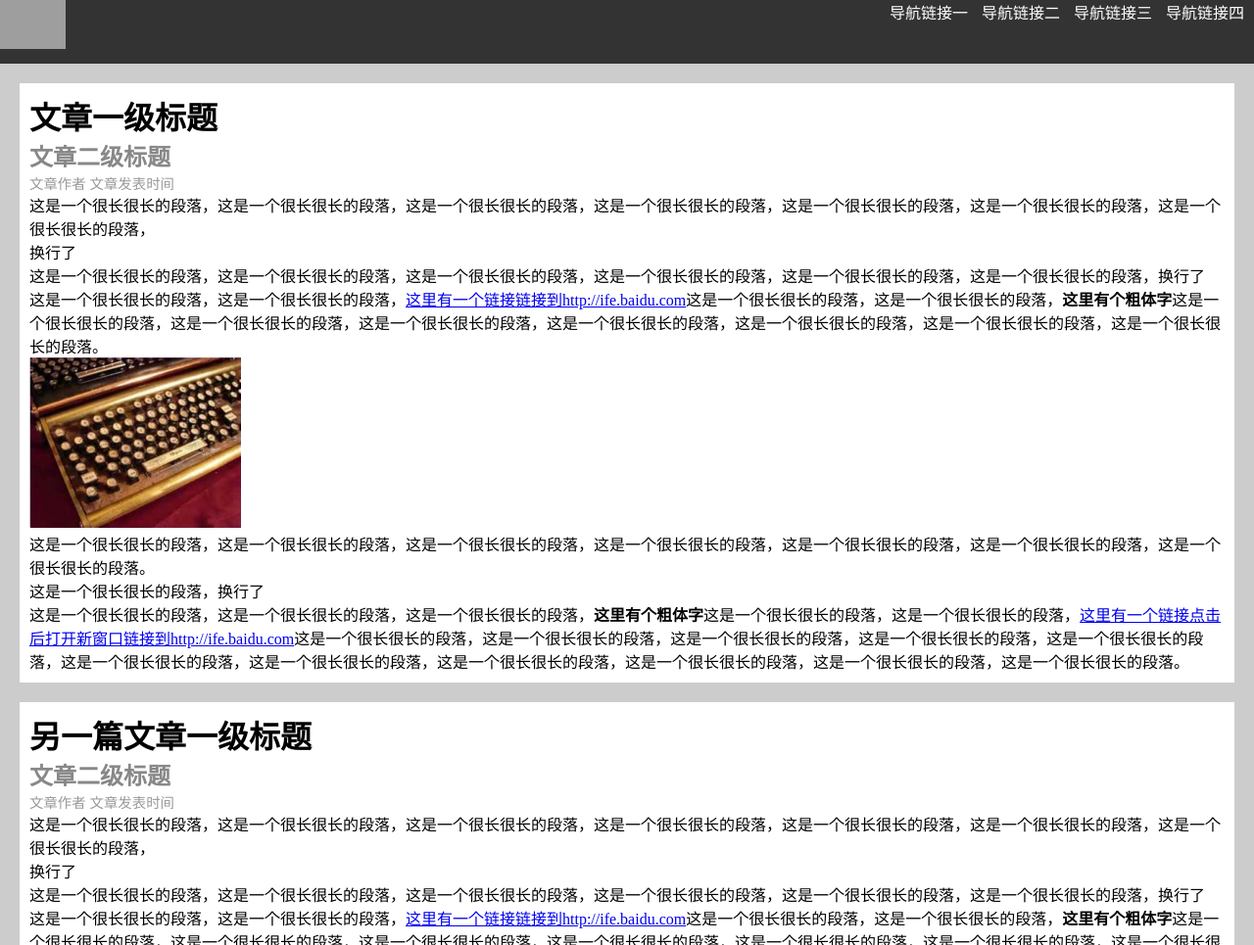
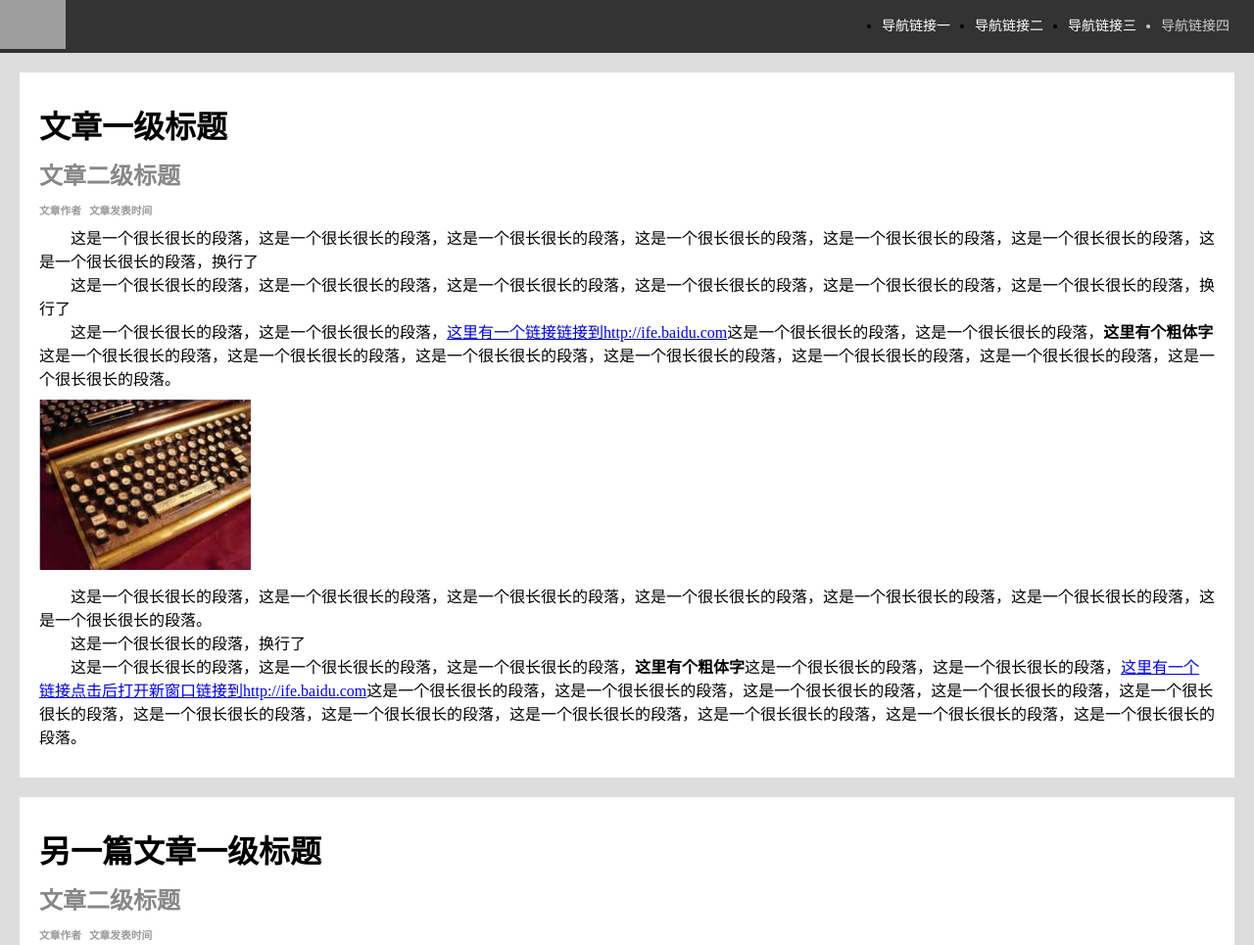
Before and after one commit to BigOrange1/scufe, a plain HTML site: page task2/task2.html in a window 1280 px wide. Shown: the top 965 px of the page at 98% size. Drawn offline with Linux system fonts and the light colour scheme; grey boxes are pictures that could not be loaded.

Commit message:
完善task2

```diff
--- a/task2/task2.html
+++ b/task2/task2.html
@@ -6,15 +6,19 @@
     <link rel="stylesheet" href="task2.css">
 </head>
 <body>
-<header id="navbar">
+<header class="nav-header">
+    <nav>
+        <div class="nav-logo">
             <img src="https://ss0.bdstatic.com/5aV1bjqh_Q23odCf/static/superman/img/logo/logo_white_fe6da1ec.png" alt="logo">
-    <nav>
+        </div>
+        <div class="nav-list">
             <ul>
                 <li><a href="">导航链接一</a></li>
                 <li><a href="">导航链接二</a></li>
                 <li><a href="">导航链接三</a></li>
                 <li class="active"><a href="">导航链接四</a></li>
             </ul>
+        </div>
     </nav>
 </header>
 
@@ -23,19 +27,19 @@
         <hgroup>
             <h1>文章一级标题</h1>
             <h2>文章二级标题</h2>
+            <h6>文章作者</h6><h6>文章发表时间</h6>
         </hgroup>
-        <span>文章作者</span>&nbsp;<span>文章发表时间</span>
     </header>
     <section>
-        <p>这是一个很长很长的段落，这是一个很长很长的段落，这是一个很长很长的段落，这是一个很长很长的段落，这是一个很长很长的段落，这是一个很长很长的段落，这是一个很长很长的段落，</p>
-
-        <p>换行了</p>
+        <p>这是一个很长很长的段落，这是一个很长很长的段落，这是一个很长很长的段落，这是一个很长很长的段落，这是一个很长很长的段落，这是一个很长很长的段落，这是一个很长很长的段落，换行了</p>
 
         <p>这是一个很长很长的段落，这是一个很长很长的段落，这是一个很长很长的段落，这是一个很长很长的段落，这是一个很长很长的段落，这是一个很长很长的段落，换行了</p>
 
         <p>这是一个很长很长的段落，这是一个很长很长的段落，<a href="http://ife.baidu.com">这里有一个链接链接到http://ife.baidu.com</a>这是一个很长很长的段落，这是一个很长很长的段落，<b>这里有个粗体字</b>这是一个很长很长的段落，这是一个很长很长的段落，这是一个很长很长的段落，这是一个很长很长的段落，这是一个很长很长的段落，这是一个很长很长的段落，这是一个很长很长的段落。
         </p>
+        <div>
             <img src="../image/task_1_1_1.png" alt="task_1_1_1">
+        </div>
 
         <p>这是一个很长很长的段落，这是一个很长很长的段落，这是一个很长很长的段落，这是一个很长很长的段落，这是一个很长很长的段落，这是一个很长很长的段落，这是一个很长很长的段落。</p>
 
@@ -51,8 +55,8 @@
         <hgroup>
             <h1>另一篇文章一级标题</h1>
             <h2>文章二级标题</h2>
+            <h6>文章作者</h6><h6>文章发表时间</h6>
         </hgroup>
-        <span>文章作者</span>&nbsp;<span>文章发表时间</span>
     </header>
     <section>
         <p>这是一个很长很长的段落，这是一个很长很长的段落，这是一个很长很长的段落，这是一个很长很长的段落，这是一个很长很长的段落，这是一个很长很长的段落，这是一个很长很长的段落，</p>
@@ -63,7 +67,9 @@
 
         <p>这是一个很长很长的段落，这是一个很长很长的段落，<a href="http://ife.baidu.com">这里有一个链接链接到http://ife.baidu.com</a>这是一个很长很长的段落，这是一个很长很长的段落，<b>这里有个粗体字</b>这是一个很长很长的段落，这是一个很长很长的段落，这是一个很长很长的段落，这是一个很长很长的段落，这是一个很长很长的段落，这是一个很长很长的段落，这是一个很长很长的段落。
         </p>
+        <div>
             <img src="../image/task_1_1_1.png" alt="task_1_1_1">
+        </div>
         <ul>
             <li>列表项目一</li>
             <li>列表项目二</li>
@@ -72,8 +78,12 @@
     </section>
 </article>
 <article>
-    <h2>图片</h2>
-
+    <header>
+        <hgroup>
+            <h1>图片</h1>
+        </hgroup>
+    </header>
+    <div>
         <figure>
             <figcaption>好看的图片</figcaption>
             <img src="../image/task_1_1_1.png" alt="task_1_1_1">
@@ -118,14 +128,16 @@
             <figcaption>好看的图片</figcaption>
             <img src="../image/task_1_1_1.png" alt="task_1_1_1">
         </figure>
+    </div>
+
 </article>
 <article>
     <header>
         <hgroup>
             <h1>最后一篇文章一级标题</h1>
             <h2>文章二级标题</h2>
+            <h6>文章作者</h6><h6>文章发表时间</h6>
         </hgroup>
-        <div><span>文章作者</span>&nbsp;<span>文章发表时间</span></div>
     </header>
 
     <ol>
@@ -180,7 +192,7 @@
         <div>
             <label for="email" class="left">请输入邮箱地址</label>
             <input class="right" type="email" id="email" placeholder="这是一个文本输入框">
-            <p  class="placeholder">邮箱地址请按要求格式输入</p>
+            <div  class="placeholder">邮箱地址请按要求格式输入</div>
         </div>
         <div>
             <label for="" class="left">请输入密码</label>
@@ -189,7 +201,7 @@
         <div>
             <label for="" class="left">请重复输入密码</label>
             <input class="right"  type="password" placeholder="这是一个文本输入框" value="12345678">
-            <p class="placeholder">密码请为6-16位英文数字</p>
+            <div class="placeholder">密码请为6-16位英文数字</div>
         </div>
         <div>
             <label class="left">性别</label>
--- a/task2/task2.less
+++ b/task2/task2.less
@@ -1,49 +1,63 @@
 @import "../stylesheets/base.css";
 body{
     font-family: "Microsoft YaHei";
-    background-color: #cccccc;
+    background-color: #ddd;
 }
-header#navbar{
-    height: 65px;
+.nav-header nav{
     background-color: #333;
-    img{
-        height: 50px;
+    .nav-logo{
+        display: inline-block;
+        img{
+            height: 50px;
+        }
     }
-    nav{
+    .nav-list{
         display: inline-block;
-        height: 50px;
         float: right;
         ul{
             display: inline-block;
+            margin-top: 15px;
             li{
-                display: inline-block;
-                margin-right:10px;
-                :hover, &.active {
-                    color: #cccccc;
-                }
+                font-size: 14px;
+                float: left;
+                margin-right:25px;
                 a{
                     text-decoration: none;
                     color: #ffffff;
+                }
+                &:hover , &.active {
+                    color: #cccccc;
+                    a{
+                        color: #cccccc;
+                    }
                 }
             }
         }
     }
 }
 
+p{
+    text-indent: 2em;
+}
+
 article,aside{
     margin:20px;
     background-color: #ffffff;
-    padding: 10px;
+    padding: 30px 20px;
     header{
         h1{
             font-size: 2em;
+            margin-bottom: 10px;
         }
         h2{
             color: #888;
+            margin-bottom: 10px;
         }
-        span{
+        h6{
             color: #999;
-            font-size: 0.9em;
+            display: inline-block;
+            margin-right: 8px;
+            margin-bottom: 8px;
         }
     }
     figure{
@@ -51,9 +65,22 @@ article,aside{
         border:1px solid #cccccc;
         text-align: center;
         padding: 10px;
+        margin:20px;
+        figcaption{
+            margin-bottom: 10px;
+        }
+    }
+    section div img{
+        margin: 10px 0 10px 0;
     }
     section ul li{
+        text-indent: 2em;
         list-style: none;
+        margin-bottom: 5px;
+    }
+    ol li{
+        margin-left: 2em;
+        margin-bottom: 5px;
     }
 }
 
@@ -68,6 +95,9 @@ table {
     }
     td {
         border: 1px solid #ccc;
+    }
+    td,th{
+        padding: 3px;
     }
     tfoot {
         background-color: #cccccc;
```
Also changed, not shown: task2/task2.css. Lines whose indentation alone changed are shown as unchanged.
